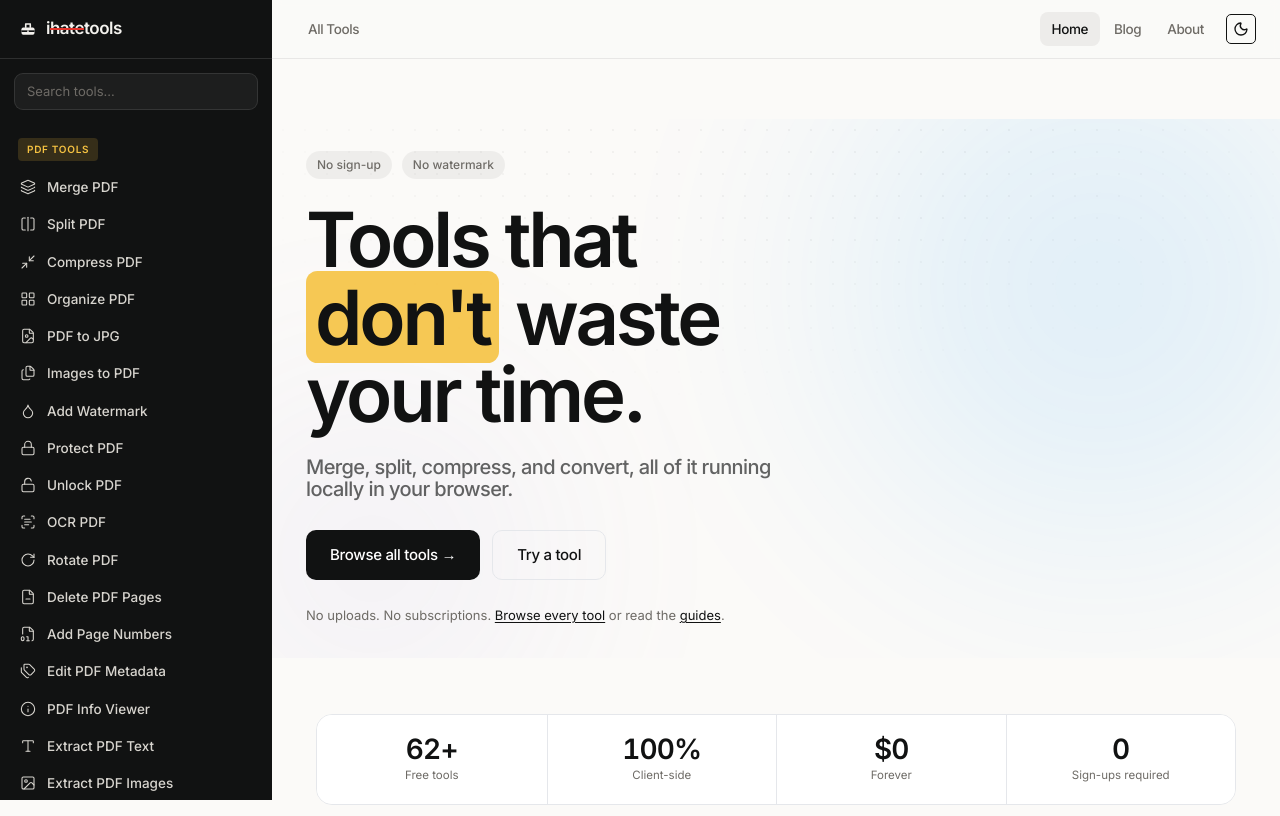
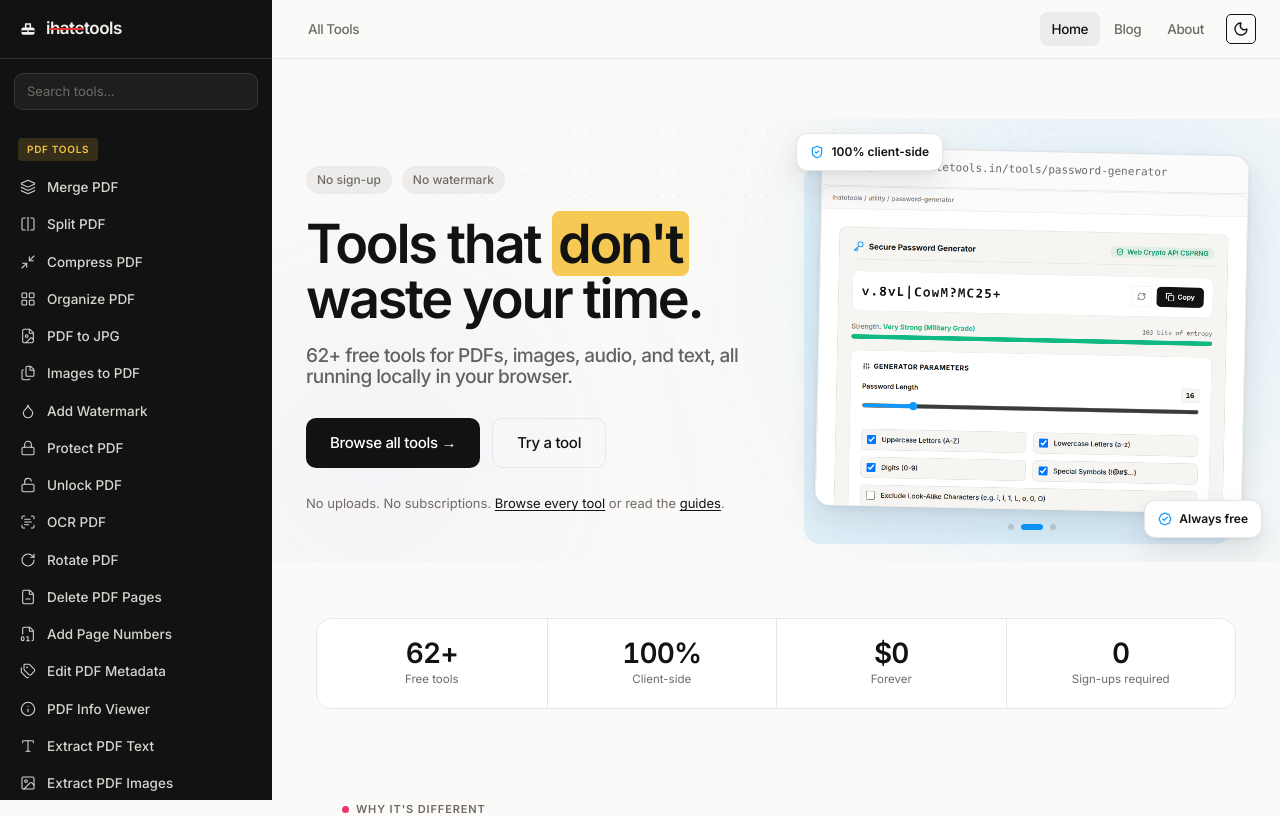
Before and after one commit to Sujithkrys/ihatetools, a Next.js app: page /home in a window 1280 px wide. Shown: the top 816 px of the page. Built offline with nearby package versions, Linux system fonts and the light colour scheme.

Commit message:
Add dynamic HeroShowcase carousel to home page and optimize hero layout

```diff
--- a/src/app/home/page.tsx
+++ b/src/app/home/page.tsx
@@ -1,6 +1,5 @@
 import { Metadata } from "next";
 import Link from "next/link";
-import Image from "next/image";
 import {
   ArrowRight,
   ShieldCheck,
@@ -14,6 +13,7 @@
 import { Frame } from "@/components/Frame";
 import { SelectedText } from "@/components/SelectedText";
 import { FAQAccordion } from "@/components/FAQAccordion";
+import { HeroShowcase } from "@/components/HeroShowcase";
 import { TOOLS } from "@/lib/tools-data";
 import { getSortedPostsData } from "@/lib/blog";
 import { Footer } from "@/components/Footer";
@@ -29,7 +29,7 @@
 
 export const metadata: Metadata = {
   title: "ihatetools - Free PDF, Image, Audio & Text Tools, No Sign-Up",
-  description: "60+ free online tools for PDFs, images, audio, and text. Merge PDFs, compress images, convert formats, and more, all processed locally in your browser. No sign-up, no watermark, no uploads.",
+  description: `${TOOLS.length}+ free online tools for PDFs, images, audio, and text. Merge PDFs, compress images, convert formats, and more, all processed locally in your browser. No sign-up, no watermark, no uploads.`,
 };
 
 const POPULAR_TOOL_IDS = [
@@ -62,7 +62,7 @@
   },
   {
     question: "What kinds of tools does ihatetools offer?",
-    answer: "Over 60 tools across five categories: PDF tools (merge, split, compress, sign, redact), image tools (compress, resize, convert, remove background), audio tools (trim, convert, compress), text and developer tools (JSON formatting, diff checking, word counts), and everyday utilities (password generators, QR codes, hashing).",
+    answer: "Over 60 tools across five categories: PDF tools (merge, split, compress, sign, redact), image tools (compress, resize, convert, remove background, QR codes), audio tools (trim, convert, compress), text and developer tools (JSON formatting, diff checking, word counts), and everyday utilities (password generators, barcodes, hashing).",
   },
   {
     question: "Will my files have a watermark on them?",
@@ -139,15 +139,15 @@
                   No watermark
                 </span>
               </div>
-              <h1 className="animate-fade-up delay-1 disp disp-lg text-[clamp(42px,6vw,76px)] lg:max-w-[11ch] text-ink leading-[0.98] tracking-[-0.03em]">
+              <h1 className="animate-fade-up delay-1 disp disp-lg text-[clamp(34px,5vw,54px)] lg:max-w-[12ch] text-ink leading-[1.05] tracking-[-0.025em]">
                 Tools that{" "}
                 <span className="relative inline-block">
                   <span className="bg-yellow/90 text-[#111212] px-[0.12em] rounded-[0.15em]">don&apos;t</span>
                 </span>{" "}
                 waste your time.
               </h1>
-              <p className="animate-fade-up delay-2 disp text-[clamp(17px,1.7vw,20px)] font-normal lg:max-w-[40ch] mx-auto lg:mx-0 mt-[22px] text-ink/65">
-                Merge, split, compress, and convert, all of it running locally in your browser.
+              <p className="animate-fade-up delay-2 disp text-[clamp(16px,1.6vw,19px)] font-normal lg:max-w-[42ch] mx-auto lg:mx-0 mt-[20px] text-ink/65">
+                {TOOLS.length}+ free tools for PDFs, images, audio, and text, all running locally in your browser.
               </p>
               <div className="animate-fade-up delay-3 flex flex-wrap justify-center lg:justify-start gap-[12px] mt-[30px]">
                 <Link
@@ -171,38 +171,9 @@
               </p>
             </div>
 
-            {/* Product shot */}
-            <div className="animate-fade-up delay-2 relative hidden lg:block">
-              <div className="relative rounded-[16px] border border-ink/10 dark:border-white/10 bg-paper dark:bg-bg shadow-soft-hover overflow-hidden rotate-[1.2deg] hover:rotate-0 transition-transform duration-500">
-                <div className="flex items-center gap-[6px] px-[14px] py-[10px] border-b border-ink/8 dark:border-white/10 bg-ink/[0.015] dark:bg-white/[0.02]">
-                  <span className="w-[9px] h-[9px] rounded-full bg-ink/15 dark:bg-white/20" />
-                  <span className="w-[9px] h-[9px] rounded-full bg-ink/15 dark:bg-white/20" />
-                  <span className="w-[9px] h-[9px] rounded-full bg-ink/15 dark:bg-white/20" />
-                  <span className="ml-[8px] text-[11px] font-mono text-grey">www.ihatetools.in/tools/resume-ats-checker</span>
-                </div>
-                <Image
-                  src="/images/hero-ats-card.png"
-                  alt="ihatetools resume and job match checker showing a 67% keyword match score"
-                  width={1388}
-                  height={812}
-                  className="w-full h-auto"
-                  priority
-                />
-              </div>
-              <div className="absolute -bottom-[14px] -left-[14px] -z-10 w-full h-full rounded-[16px] bg-sel/10 dark:bg-sel/15" />
-
-              {/* Floating badge chips for depth */}
-              <div className="animate-float-chip absolute -top-[18px] -left-[22px] flex items-center gap-[7px] bg-paper dark:bg-[#1A1C1E] border border-ink/10 dark:border-white/10 rounded-[11px] px-[13px] py-[9px] shadow-soft-hover">
-                <ShieldCheck className="w-[14px] h-[14px] text-sel" strokeWidth={2} />
-                <span className="text-[12px] font-semibold text-ink">100% client-side</span>
-              </div>
-              <div
-                className="animate-float-chip absolute -bottom-[16px] -right-[16px] flex items-center gap-[7px] bg-paper dark:bg-[#1A1C1E] border border-ink/10 dark:border-white/10 rounded-[11px] px-[13px] py-[9px] shadow-soft-hover"
-                style={{ animationDelay: "-2.5s" }}
-              >
-                <BadgeCheck className="w-[14px] h-[14px] text-sel" strokeWidth={2} />
-                <span className="text-[12px] font-semibold text-ink">Always free</span>
-              </div>
+            {/* Product shot carousel */}
+            <div className="animate-fade-up delay-2">
+              <HeroShowcase />
             </div>
           </div>
         </div>
@@ -310,7 +281,7 @@
               <span className="text-[11px] font-medium text-grey bg-ink/5 dark:bg-white/5 px-[9px] py-[3px] rounded-full">{allAudioAndUtilityTools.length}</span>
             </div>
             <p className="text-[14px] leading-[1.55] text-grey">
-              Trim and convert audio, generate invoices, passwords, barcodes, and other everyday tools.
+              Trim and convert audio, generate passwords, hashes, and barcodes, plus other everyday utilities.
             </p>
           </Link>
         </div>
--- /dev/null
+++ b/src/components/HeroShowcase.tsx
@@ -0,0 +1,130 @@
+"use client";
+
+import { useEffect, useState } from "react";
+import Image from "next/image";
+import Link from "next/link";
+import { ShieldCheck, BadgeCheck } from "lucide-react";
+
+interface ShowcaseCard {
+  src: string;
+  alt: string;
+  path: string;
+  href: string;
+  width: number;
+  height: number;
+}
+
+const CARDS: ShowcaseCard[] = [
+  {
+    src: "/images/hero-ats-card.png",
+    alt: "ihatetools resume and job match checker showing a 67% keyword match score",
+    path: "www.ihatetools.in/tools/resume-ats-checker",
+    href: "/tools/resume-ats-checker",
+    width: 1388,
+    height: 812,
+  },
+  {
+    src: "/images/hero-password-card.png",
+    alt: "ihatetools password generator showing a generated high-entropy password",
+    path: "www.ihatetools.in/tools/password-generator",
+    href: "/tools/password-generator",
+    width: 1520,
+    height: 1418,
+  },
+  {
+    src: "/images/hero-json-card.png",
+    alt: "ihatetools JSON formatter showing formatted, color-highlighted JSON",
+    path: "www.ihatetools.in/tools/json-formatter",
+    href: "/tools/json-formatter",
+    width: 1520,
+    height: 840,
+  },
+];
+
+export function HeroShowcase() {
+  const [active, setActive] = useState(0);
+  const [paused, setPaused] = useState(false);
+
+  useEffect(() => {
+    if (paused) return;
+    const id = setInterval(() => {
+      setActive((i) => (i + 1) % CARDS.length);
+    }, 4500);
+    return () => clearInterval(id);
+  }, [paused]);
+
+  const card = CARDS[active];
+
+  return (
+    <div
+      className="group relative hidden lg:block"
+      onMouseEnter={() => setPaused(true)}
+      onMouseLeave={() => setPaused(false)}
+    >
+      <button
+        type="button"
+        onClick={() => setActive((i) => (i + 1) % CARDS.length)}
+        aria-label="Show next tool preview"
+        className="relative block w-full text-left rounded-[16px] border border-ink/10 dark:border-white/10 bg-paper dark:bg-bg shadow-soft-hover overflow-hidden rotate-[1.2deg] group-hover:rotate-0 transition-transform duration-500 cursor-pointer"
+      >
+        <div className="flex items-center gap-[6px] px-[14px] py-[10px] border-b border-ink/8 dark:border-white/10 bg-ink/[0.015] dark:bg-white/[0.02]">
+          <span className="w-[9px] h-[9px] rounded-full bg-ink/15 dark:bg-white/20" />
+          <span className="w-[9px] h-[9px] rounded-full bg-ink/15 dark:bg-white/20" />
+          <span className="w-[9px] h-[9px] rounded-full bg-ink/15 dark:bg-white/20" />
+          <span className="ml-[8px] text-[11px] font-mono text-grey truncate">{card.path}</span>
+        </div>
+        <div className="relative w-full aspect-[4/3] bg-paper dark:bg-bg">
+          {CARDS.map((c, i) => (
+            <Image
+              key={c.src}
+              src={c.src}
+              alt={c.alt}
+              fill
+              sizes="(min-width: 1024px) 50vw, 100vw"
+              className={`object-cover object-top transition-opacity duration-500 ${i === active ? "opacity-100" : "opacity-0"}`}
+              priority={i === 0}
+            />
+          ))}
+        </div>
+      </button>
+
+      {/* Dot navigation */}
+      <div className="flex items-center justify-center gap-[7px] mt-[14px]">
+        {CARDS.map((c, i) => (
+          <button
+            key={c.src}
+            type="button"
+            onClick={(e) => {
+              e.stopPropagation();
+              setActive(i);
+            }}
+            aria-label={`Show preview ${i + 1}`}
+            className={`h-[6px] rounded-full transition-all ${i === active ? "w-[22px] bg-sel" : "w-[6px] bg-ink/15 dark:bg-white/20 hover:bg-ink/30 dark:hover:bg-white/35"}`}
+          />
+        ))}
+      </div>
+
+      <div className="absolute -bottom-[14px] -left-[14px] -z-10 w-full h-full rounded-[16px] bg-sel/10 dark:bg-sel/15" />
+
+      {/* Floating badge chips for depth */}
+      <div className="animate-float-chip absolute -top-[18px] -left-[22px] flex items-center gap-[7px] bg-paper dark:bg-[#1A1C1E] border border-ink/10 dark:border-white/10 rounded-[11px] px-[13px] py-[9px] shadow-soft-hover">
+        <ShieldCheck className="w-[14px] h-[14px] text-sel" strokeWidth={2} />
+        <span className="text-[12px] font-semibold text-ink">100% client-side</span>
+      </div>
+      <div
+        className="animate-float-chip absolute -bottom-[16px] -right-[16px] flex items-center gap-[7px] bg-paper dark:bg-[#1A1C1E] border border-ink/10 dark:border-white/10 rounded-[11px] px-[13px] py-[9px] shadow-soft-hover"
+        style={{ animationDelay: "-2.5s" }}
+      >
+        <BadgeCheck className="w-[14px] h-[14px] text-sel" strokeWidth={2} />
+        <span className="text-[12px] font-semibold text-ink">Always free</span>
+      </div>
+
+      <Link
+        href={card.href}
+        className="absolute top-[52px] right-[14px] text-[11px] font-medium text-sel bg-paper/90 dark:bg-bg/90 backdrop-blur-sm px-[8px] py-[3px] rounded-full border border-sel/20 opacity-0 group-hover:opacity-100 pointer-events-auto transition-opacity"
+      >
+        Open tool →
+      </Link>
+    </div>
+  );
+}
```
Also changed, not shown: public/images/hero-json-card.png (added), public/images/hero-password-card.png (added).
